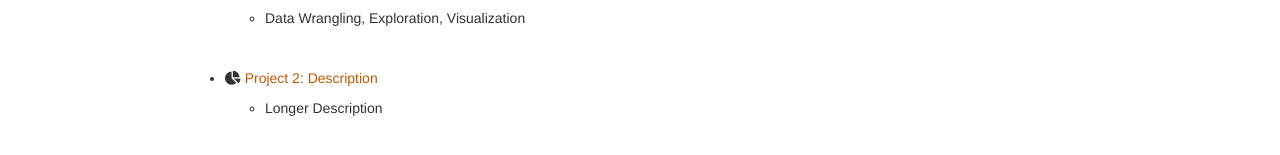
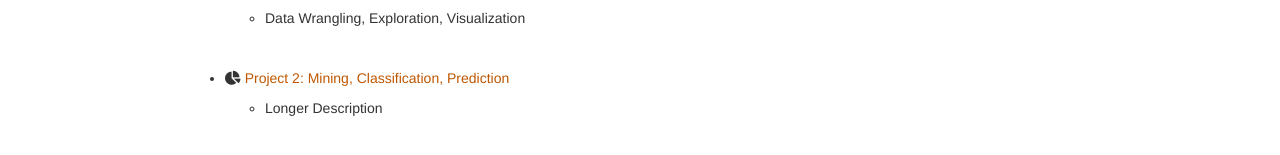
Before and after one commit to nshenaq/nshenaq.github.io, a plain HTML site: page portfolio.html in a window 1280 px wide. Shown: the part 205-360 px from the top of the page. Drawn offline with nearby package versions, Linux system fonts and the light colour scheme; some packages are replaced by stand-ins of ours.

Commit message:
Update portfolio.html

```diff
--- a/portfolio.html
+++ b/portfolio.html
@@ -334,7 +334,8 @@ $(document).ready(function () {
 </ul>
 <p><br></p>
 <ul>
-<li><p><i class="fa fa-chart-pie"> </i> <a href="https://www.google.com">Project 2: Description</a></p>
+<li><p><i class="fa fa-chart-pie"> </i> <a href="https://nshenaq.github.io/ProjectTwo/">Project 2: Mining, Classification, Prediction
+</a></p>
 <ul>
 <li>Longer Description</li>
 </ul></li>
```
